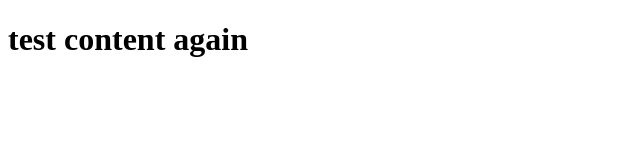
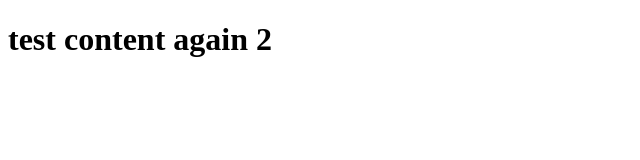
Before and after one commit to oram77/second_website, a plain HTML site: page index.html in a window 1280 px wide. Shown: the full height of the page, 0-640 px from the left. Drawn offline with Linux system fonts and the light colour scheme.

Commit message:
another change

```diff
--- a/index.html
+++ b/index.html
@@ -4,7 +4,7 @@
 	<title>Test HTML Page</title>
 </head>
 <body>
-	<h1>test content again</h1>
+	<h1>test content again 2</h1>
 
 </body>
 </html>
```
